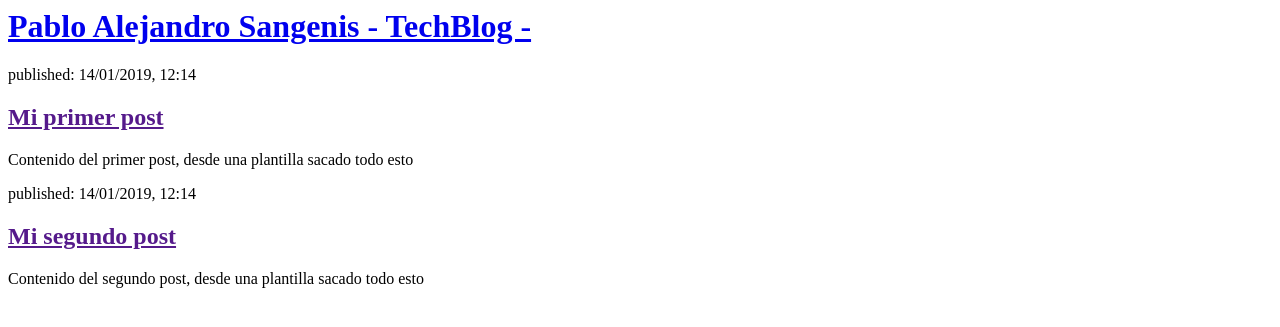
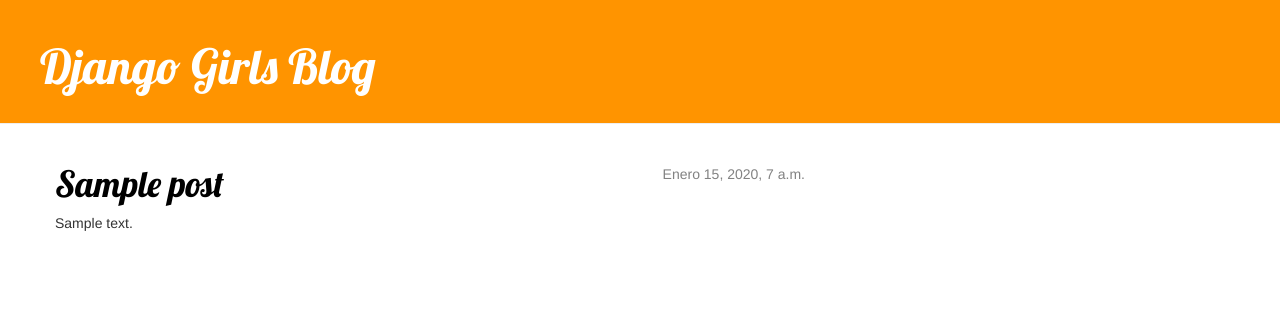
Before and after one commit to sangenispablo/my-first-blog, a Django app: template blog/templates/blog/post_list.html in a window 1280 px wide. Shown: the top 327 px of the page. Run offline with Django 3.2, Linux system fonts and the light colour scheme; the template is opened without the code that fills it: values that come from a table or form of the project are taken from there, others are empty; tables that the repository leaves empty hold one stand-in row (values such as "Sample post"); some libraries are stand-ins or nearby versions.

Commit message:
Se agregaron paginas, css, uris y vistas

```diff
--- /dev/null
+++ b/blog/static/css/blog.css
@@ -0,0 +1,47 @@
+.page-header {
+    background-color: #ff9400;
+    margin-top: 0;
+    padding: 20px 20px 20px 40px;
+}
+
+.page-header h1, .page-header h1 a, .page-header h1 a:visited, .page-header h1 a:active {
+    color: #ffffff;
+    font-size: 36pt;
+    text-decoration: none;
+}
+
+.content {
+    margin-left: 40px;
+}
+
+h1, h2, h3, h4 {
+    font-family: 'Lobster', cursive;
+}
+
+.date {
+    float: right;
+    color: #828282;
+}
+
+.save {
+    float: right;
+}
+
+.post-form textarea, .post-form input {
+    width: 100%;
+}
+
+.top-menu, .top-menu:hover, .top-menu:visited {
+    color: #ffffff;
+    float: right;
+    font-size: 26pt;
+    margin-right: 20px;
+}
+
+.post {
+    margin-bottom: 70px;
+}
+
+.post h1 a, .post h1 a:visited {
+    color: #000000;
+}
--- /dev/null
+++ b/blog/templates/blog/base.html
@@ -0,0 +1,27 @@
+{% load static %}
+
+<html>
+
+<head>
+    <link rel="stylesheet" href="//maxcdn.bootstrapcdn.com/bootstrap/3.2.0/css/bootstrap.min.css">
+    <link rel="stylesheet" href="//maxcdn.bootstrapcdn.com/bootstrap/3.2.0/css/bootstrap-theme.min.css">
+    <link href="//fonts.googleapis.com/css?family=Lobster&subset=latin,latin-ext" rel="stylesheet" type="text/css">
+    <link rel="stylesheet" href="{% static 'css/blog.css' %}">
+    <title>Sangenis Blog</title>
+</head>
+
+<body>
+    <div class="page-header">
+        <h1><a href="/">Django Girls Blog</a></h1>
+    </div>
+    <div class="content container">
+        <div class="row">
+            <div class="col-md-8">
+                {% block content %}
+                {% endblock %}
+            </div>
+        </div>
+    </div>
+</body>
+
+</html>
--- a/blog/templates/blog/post_list.html
+++ b/blog/templates/blog/post_list.html
@@ -1,25 +1,13 @@
-<html>
-    <head>
-        <title>Sangenisp blog</title>
-    </head>
+{% extends 'blog/base.html' %}
 
-    <body>
-        <div>
-            <h1><a href="/">Pablo Alejandro Sangenis - TechBlog -</a></h1>
+{% block content %}
+    {% for post in posts %}
+        <div class="post">
+            <div class="date">
+                {{ post.published_date }}
+            </div>
+            <h1><a href="{% url 'post_detail' pk=post.pk %}">{{ post.title }}</a></h1>
+            <p>{{ post.text|linebreaksbr }}</p>
         </div>
-
-        <div>
-            <p>published: 14/01/2019, 12:14</p>
-            <h2><a href="">Mi primer post</a></h2>
-            <p>Contenido del primer post, desde una plantilla sacado todo esto</p>
-        </div>
-
-        <div>
-            <p>published: 14/01/2019, 12:14</p>
-            <h2><a href="">Mi segundo post</a></h2>
-            <p>Contenido del segundo post, desde una plantilla sacado todo esto</p>
-        </div>
-
-    </body>
-
-</html>
+    {% endfor %}
+{% endblock %}
--- a/blog/urls.py
+++ b/blog/urls.py
@@ -3,4 +3,5 @@ from . import views
 
 urlpatterns = [
     path('', views.post_list, name='post_list'),
+    path('post/<int:pk>/', views.post_detail, name='post_detail'),
 ]
```
Also changed, not shown: blog/templates/blog/post_detail.html (added, +13 -0 lines), blog/views.py (+9 -2 lines).
